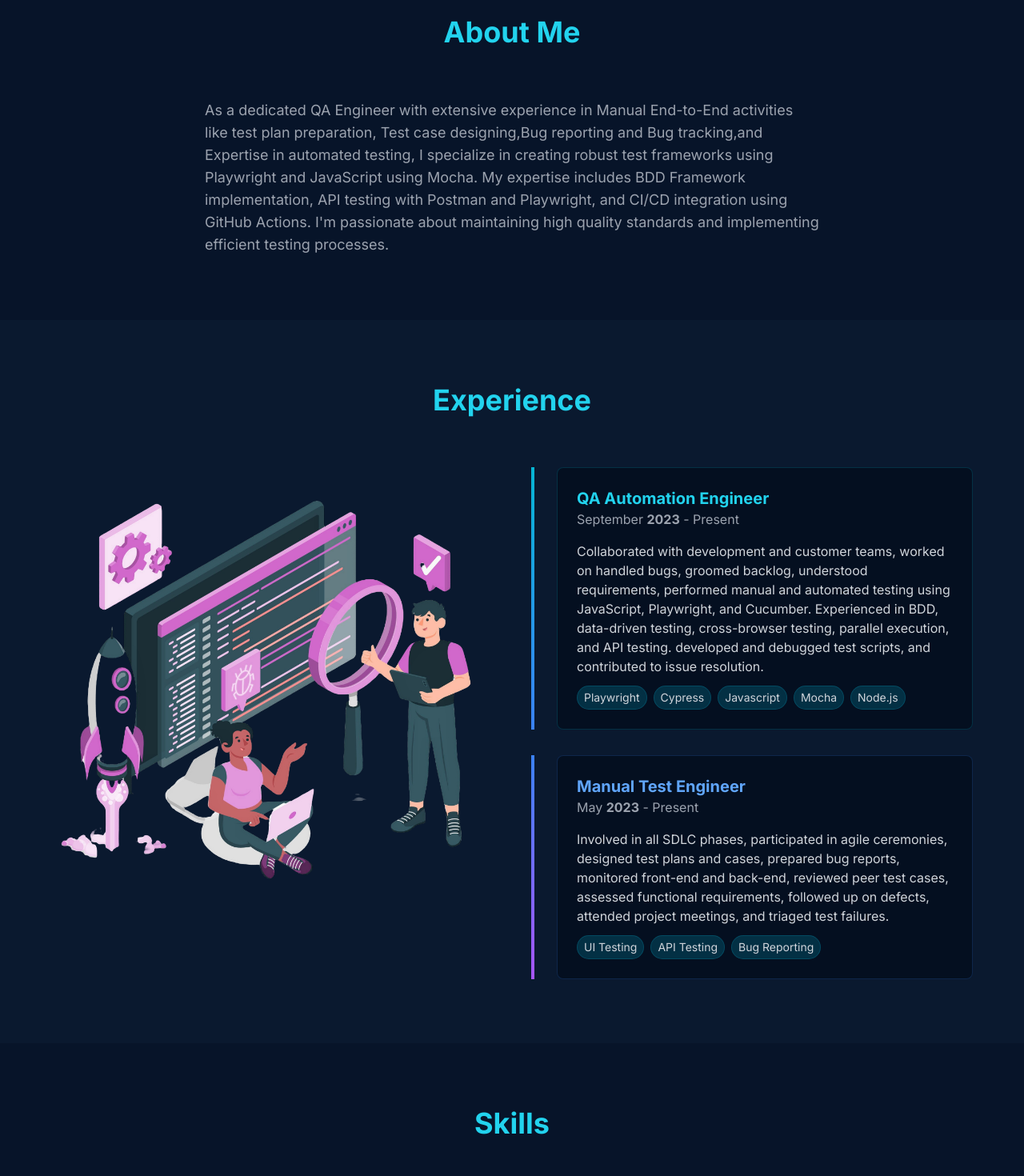
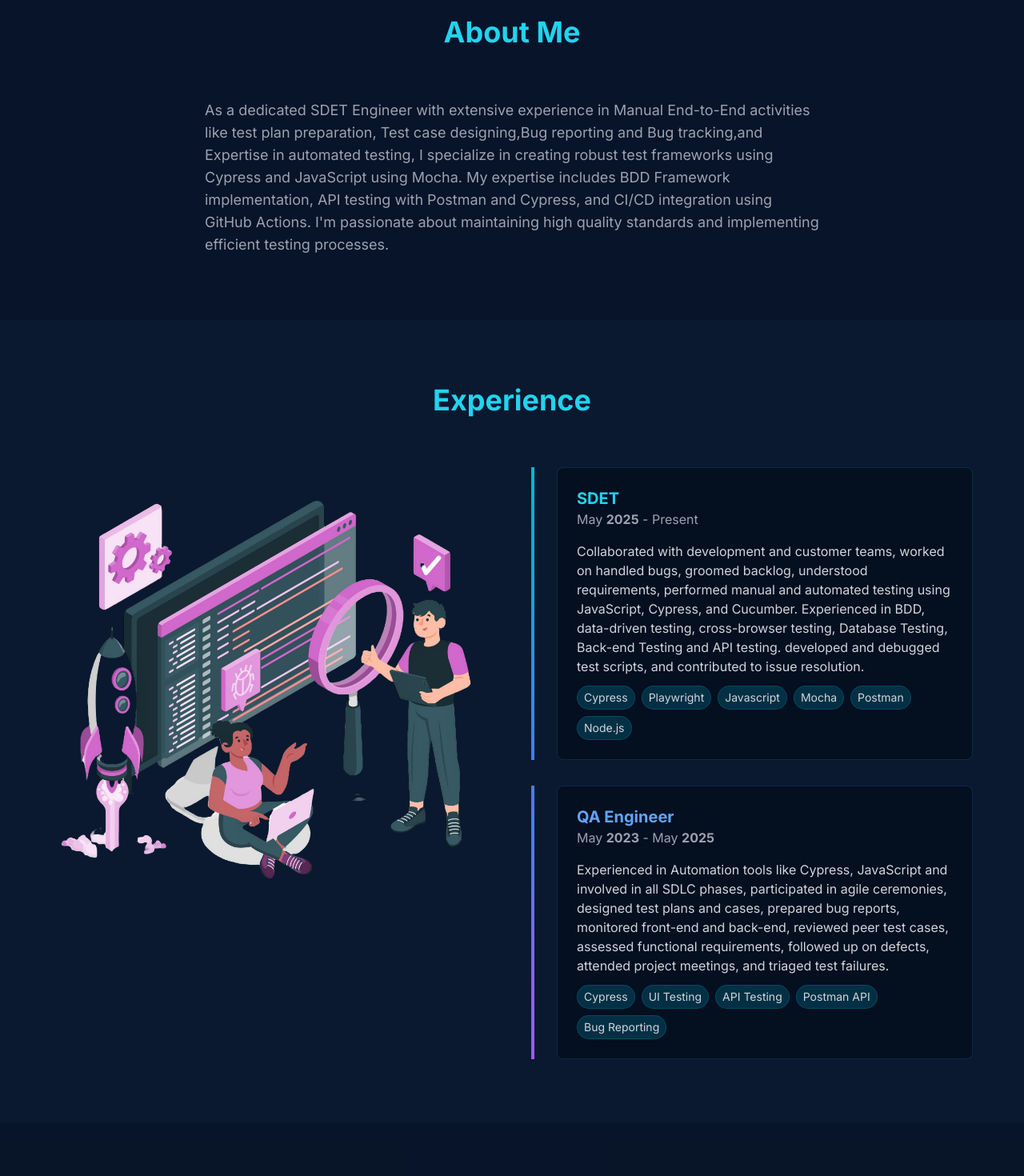
Before and after one commit to VenkateshPrasad18/venky-portfolio, a React (Vite) app: page / in a window 1280 px wide. Shown: the part 860-2330 px from the top of the page at 80% size. Built offline with nearby package versions, Linux system fonts and the light colour scheme.

Commit message:
Updated Experience

```diff
--- a/src/App.tsx
+++ b/src/App.tsx
@@ -93,10 +93,10 @@ function App() {
                   {nameRevealed}
                   <span className="animate-pulse">|</span>
                 </span>
-                <span className="block mt-2 text-xl sm:text-2xl">QA Engineer</span>
+                <span className="block mt-2 text-xl sm:text-2xl">SDET Engineer</span>
               </h1>
               <p className="text-base sm:text-lg md:text-xl text-gray-400">
-                Experienced QA Engineer specializing in Playwright automation testing with expertise in BDD Framework,
+                Experienced SDET Engineer specializing in Cypress automation testing with expertise in BDD Framework,
                 API testing, and continuous integration. Passionate about ensuring software quality and delivering
                 exceptional user experiences.
               </p>
@@ -106,7 +106,7 @@ function App() {
                 </a>
                 <a
                   href="/path-to-your-resume.pdf"
-                  download="public\Venkatesh_prasad__QA.pdf"
+                  download="./Venkatesh_prasad__QA.pdf"
                   className="border border-cyan-500 px-6 py-2 sm:px-8 sm:py-3 rounded-lg font-semibold hover:bg-cyan-500/10 transition transform hover:scale-105 flex items-center justify-center gap-2"
                 >
                   <Download size={20} />
@@ -131,10 +131,10 @@ function App() {
           <h2 className="text-3xl md:text-4xl font-bold text-center mb-12 md:mb-16 text-cyan-400">About Me</h2>
           <div className="max-w-3xl mx-auto">
             <p className="text-base sm:text-lg text-gray-400 leading-relaxed">
-              As a dedicated QA Engineer with extensive experience in Manual End-to-End activities like test plan preparation,
+              As a dedicated SDET Engineer with extensive experience in Manual End-to-End activities like test plan preparation,
               Test case designing,Bug reporting and Bug tracking,and Expertise in automated testing, I specialize in creating
-              robust test frameworks using Playwright and JavaScript using Mocha. My expertise includes BDD Framework implementation,
-              API testing with Postman and Playwright, and CI/CD integration using GitHub Actions. I'm passionate about maintaining high
+              robust test frameworks using Cypress and JavaScript using Mocha. My expertise includes BDD Framework implementation,
+              API testing with Postman and Cypress, and CI/CD integration using GitHub Actions. I'm passionate about maintaining high
               quality standards and implementing efficient testing processes.
             </p>
           </div>
@@ -156,32 +156,35 @@ function App() {
             <div className="space-y-6 md:space-y-8">
               <div className="relative pl-8 before:content-[''] before:absolute before:left-0 before:top-0 before:bottom-0 before:w-1 before:bg-gradient-to-b before:from-cyan-500 before:to-blue-500">
                 <div className="bg-navy-800 p-4 sm:p-6 rounded-lg border border-cyan-500/20 hover:border-cyan-500/50 transition transform hover:scale-[1.02] hover:shadow-lg hover:shadow-cyan-500/20">
-                  <h3 className="text-lg sm:text-xl font-bold text-cyan-400">QA Automation Engineer</h3>
-                  <p className="text-gray-400 text-sm sm:text-base">September <b>2023</b> - Present</p>
+                  <h3 className="text-lg sm:text-xl font-bold text-cyan-400">SDET</h3>
+                  <p className="text-gray-400 text-sm sm:text-base">May <b>2025</b> - Present</p>
                   <p className="mt-2 sm:mt-4 text-sm sm:text-base">Collaborated with development and customer teams, worked on
                  handled bugs, groomed backlog, understood requirements, performed manual and automated testing using JavaScript,
-                 Playwright, and Cucumber. Experienced in BDD, data-driven testing, cross-browser testing, parallel execution, and API testing.
+                 Cypress, and Cucumber. Experienced in BDD, data-driven testing, cross-browser testing, Database Testing, Back-end Testing and API testing.
                 developed and debugged test scripts, and contributed to issue resolution.</p>
                 <div className="flex flex-wrap gap-2 mt-3">
+                <span className="px-2 py-1 text-xs sm:text-sm bg-cyan-500/20 border border-cyan-500/20 rounded-full">Cypress</span>
                 <span className="px-2 py-1 text-xs sm:text-sm bg-cyan-500/20 border border-cyan-500/20 rounded-full">Playwright</span>
-                <span className="px-2 py-1 text-xs sm:text-sm bg-cyan-500/20 border border-cyan-500/20 rounded-full">Cypress</span>
                 <span className="px-2 py-1 text-xs sm:text-sm bg-cyan-500/20 border border-cyan-500/20 rounded-full">Javascript</span>
                 <span className="px-2 py-1 text-xs sm:text-sm bg-cyan-500/20 border border-cyan-500/20 rounded-full">Mocha</span>
+                <span className="px-2 py-1 text-xs sm:text-sm bg-cyan-500/20 border border-cyan-500/20 rounded-full">Postman</span>
                 <span className="px-2 py-1 text-xs sm:text-sm bg-cyan-500/20 border border-cyan-500/20 rounded-full">Node.js</span>
               </div>
                 </div>
               </div>
               <div className="relative pl-8 before:content-[''] before:absolute before:left-0 before:top-0 before:bottom-0 before:w-1 before:bg-gradient-to-b before:from-blue-500 before:to-purple-500">
                 <div className="bg-navy-800 p-4 sm:p-6 rounded-lg border border-blue-500/20 hover:border-blue-500/50 transition transform hover:scale-[1.02] hover:shadow-lg hover:shadow-blue-500/20">
-                  <h3 className="text-lg sm:text-xl font-bold text-blue-400">Manual Test Engineer</h3>
-                  <p className="text-gray-400 text-sm sm:text-base">May <b>2023</b> - Present</p>
-                  <p className="mt-2 sm:mt-4 text-sm sm:text-base">Involved in all SDLC phases, participated in agile ceremonies,
+                  <h3 className="text-lg sm:text-xl font-bold text-blue-400">QA Engineer</h3>
+                  <p className="text-gray-400 text-sm sm:text-base">May <b>2023</b> - May <b>2025</b></p>
+                  <p className="mt-2 sm:mt-4 text-sm sm:text-base">Experienced in Automation tools like Cypress, JavaScript and involved in all SDLC phases, participated in agile ceremonies,
                  designed test plans and cases, prepared bug reports, monitored front-end and back-end,
                  reviewed peer test cases, assessed functional requirements, followed up on defects,
                   attended project meetings, and triaged test failures.</p>
                   <div className="flex flex-wrap gap-2 mt-3">
+                <span className="px-2 py-1 text-xs sm:text-sm bg-cyan-500/20 border border-cyan-500/20 rounded-full">Cypress</span>
                 <span className="px-2 py-1 text-xs sm:text-sm bg-cyan-500/20 border border-cyan-500/20 rounded-full">UI Testing</span>
                 <span className="px-2 py-1 text-xs sm:text-sm bg-cyan-500/20 border border-cyan-500/20 rounded-full">API Testing</span>
+                <span className="px-2 py-1 text-xs sm:text-sm bg-cyan-500/20 border border-cyan-500/20 rounded-full">Postman API</span>
                 <span className="px-2 py-1 text-xs sm:text-sm bg-cyan-500/20 border border-cyan-500/20 rounded-full">Bug Reporting</span>
               </div>
                 </div>
@@ -239,37 +242,38 @@ function App() {
           <h2 className="text-3xl md:text-4xl font-bold text-center mb-12 md:mb-16 text-cyan-400">Projects</h2>
           <div className="grid md:grid-cols-3 gap-6 md:gap-8">
             <div className="bg-navy-800 p-4 sm:p-6 rounded-lg border border-cyan-500/20 hover:border-cyan-500/50 transition transform hover:scale-[1.02] hover:shadow-lg hover:shadow-cyan-500/20">
-              <h3 className="text-lg sm:text-xl font-bold text-cyan-400 mb-2 sm:mb-4">E-commerce Testing Suite</h3>
-              <p className="text-gray-300 text-sm sm:text-base mb-3 sm:mb-4">Conducted end-to-end manual testing for an online marketplace buying and selling
-                construction tools,Safety kits. Verified functionality, usability, and security, reported bugs,
-                 and ensured smooth user experience. Collaborated with developers and stakeholders to improve application quality.
+              <h3 className="text-lg sm:text-xl font-bold text-cyan-400 mb-2 sm:mb-4">Ease Commerce</h3>
+              <p className="text-gray-300 text-sm sm:text-base mb-3 sm:mb-4">CRM Software Web Application where we can simplify the complex Operations in one powerful platform.
+                From warehouse logistics to customer engagement, product handling, task distribution, and seamless returns—our integrated e-commerce CRM software.
+
               </p>
               <div className="flex flex-wrap gap-2">
-                <span className="px-2 py-1 text-xs sm:text-sm bg-cyan-500/20 rounded-full border border-cyan-500/20">Functional Testing</span>
-                <span className="px-2 py-1 text-xs sm:text-sm bg-cyan-500/20 rounded-full border border-cyan-500/20">Smoke testing</span>
-                <span className="px-2 py-1 text-xs sm:text-sm bg-cyan-500/20 rounded-full border border-cyan-500/20">integration Testing</span>
+                <span className="px-2 py-1 text-xs sm:text-sm bg-cyan-500/20 rounded-full border border-cyan-500/20">Cypress</span>
+                <span className="px-2 py-1 text-xs sm:text-sm bg-cyan-500/20 rounded-full border border-cyan-500/20">Postman API</span>
+                <span className="px-2 py-1 text-xs sm:text-sm bg-cyan-500/20 rounded-full border border-cyan-500/20">BDD-cucumber</span>
+                <span className="px-2 py-1 text-xs sm:text-sm bg-cyan-500/20 rounded-full border border-cyan-500/20">Back-End Testing</span>
               </div>
             </div>
             <div className="bg-navy-800 p-4 sm:p-6 rounded-lg border border-cyan-500/20 hover:border-cyan-500/50 transition transform hover:scale-[1.02] hover:shadow-lg hover:shadow-cyan-500/20">
-              <h3 className="text-lg sm:text-xl font-bold text-cyan-400 mb-2 sm:mb-4">API Testing Framework</h3>
-              <p className="text-gray-300 text-sm sm:text-base mb-3 sm:mb-4">Experienced in API testing using Postman and Playwright for both manual
-                and automated testing. Skilled in validating request-response, status codes, headers, and payloads.
-                 Proficient in automating API tests, data-driven testing.</p>
+              <h3 className="text-lg sm:text-xl font-bold text-cyan-400 mb-2 sm:mb-4">MPF</h3>
+              <p className="text-gray-300 text-sm sm:text-base mb-3 sm:mb-4">Social media platform for animals where we can share all about our pets,post about pets,
+                Buy or sell pets, and also adopt pets. It is a community-driven platform for pet adoption and discussions.
+
+                </p>
               <div className="flex flex-wrap gap-2">
+                <span className="px-2 py-1 text-xs sm:text-sm bg-cyan-500/20 border border-cyan-500/20 rounded-full">Cypress</span>
+                <span className="px-2 py-1 text-xs sm:text-sm bg-cyan-500/20 border border-cyan-500/20 rounded-full">Javascript</span>
                 <span className="px-2 py-1 text-xs sm:text-sm bg-cyan-500/20 border border-cyan-500/20 rounded-full">Postman</span>
-                <span className="px-2 py-1 text-xs sm:text-sm bg-cyan-500/20 border border-cyan-500/20 rounded-full">Playwright</span>
               </div>
             </div>
             <div className="bg-navy-800 p-4 sm:p-6 rounded-lg border border-cyan-500/20 hover:border-cyan-500/50 transition transform hover:scale-[1.02] hover:shadow-lg hover:shadow-cyan-500/20">
-              <h3 className="text-lg sm:text-xl font-bold text-cyan-400 mb-2 sm:mb-4">Social Media Webiste</h3>
-              <p className="text-gray-300 text-sm sm:text-base mb-3 sm:mb-4">Worked on a community-driven platform for pet adoption and discussions. Conducted manual and
-                automated testing, validating UI/UX, API responses, and user interactions. Ensured seamless user experience through
+              <h3 className="text-lg sm:text-xl font-bold text-cyan-400 mb-2 sm:mb-4">ToolsMart</h3>
+              <p className="text-gray-300 text-sm sm:text-base mb-3 sm:mb-4">Platform where we can buy and sell tools. It is a community-driven platform for tools.
+                Conducted manual testing, validating UI/UX, API responses, and user interactions. Ensured seamless user experience through
                  rigorous functional and regression testing.</p>
               <div className="flex flex-wrap gap-2">
-                <span className="px-2 py-1 text-xs sm:text-sm bg-cyan-500/20 border border-cyan-500/20 rounded-full">Playwright</span>
-                <span className="px-2 py-1 text-xs sm:text-sm bg-cyan-500/20 border border-cyan-500/20 rounded-full">Javascript</span>
-                <span className="px-2 py-1 text-xs sm:text-sm bg-cyan-500/20 border border-cyan-500/20 rounded-full">Mocha</span>
-                <span className="px-2 py-1 text-xs sm:text-sm bg-cyan-500/20 border border-cyan-500/20 rounded-full">Node.js</span>
+                <span className="px-2 py-1 text-xs sm:text-sm bg-cyan-500/20 border border-cyan-500/20 rounded-full">Manual Testing</span>
+                <span className="px-2 py-1 text-xs sm:text-sm bg-cyan-500/20 border border-cyan-500/20 rounded-full">Regression Testing</span>
               </div>
             </div>
           </div>
@@ -283,7 +287,7 @@ function App() {
           <div className="grid md:grid-cols-3 gap-6 md:gap-8">
             <div className="bg-navy-800 p-4 sm:p-6 rounded-lg border border-cyan-500/20 hover:border-cyan-500/50 transition transform hover:scale-[1.02] hover:shadow-lg hover:shadow-cyan-500/20">
               <div className="text-center">
-                <h3 className="text-2xl sm:text-3xl font-bold text-cyan-400 mb-1 sm:mb-2">150+</h3>
+                <h3 className="text-2xl sm:text-3xl font-bold text-cyan-400 mb-1 sm:mb-2">500+</h3>
                 <p className="text-gray-300 text-sm sm:text-base">Test Cases Automated</p>
               </div>
               <div className="mt-3 sm:mt-4 text-gray-400 text-xs sm:text-sm">
@@ -291,6 +295,7 @@ function App() {
                   <li>End-to-end test scenarios</li>
                   <li>Integration test cases</li>
                   <li>API test automation</li>
+                  <li>Back-End Testing</li>
                 </ul>
               </div>
             </div>
@@ -388,7 +393,7 @@ function App() {
             </div>
             <br />
             <div className="flex items-center justify-center gap-2 mb-4">
-              <MapPin className="text-cyan-400" size={18} className="sm:w-5 sm:h-5" />
+              <MapPin className="text-cyan-400 sm:w-5 sm:h-5" size={18} />
               <span className="text-gray-400 text-sm sm:text-base">Bangalore, India</span>
             </div>
           </div>
```
